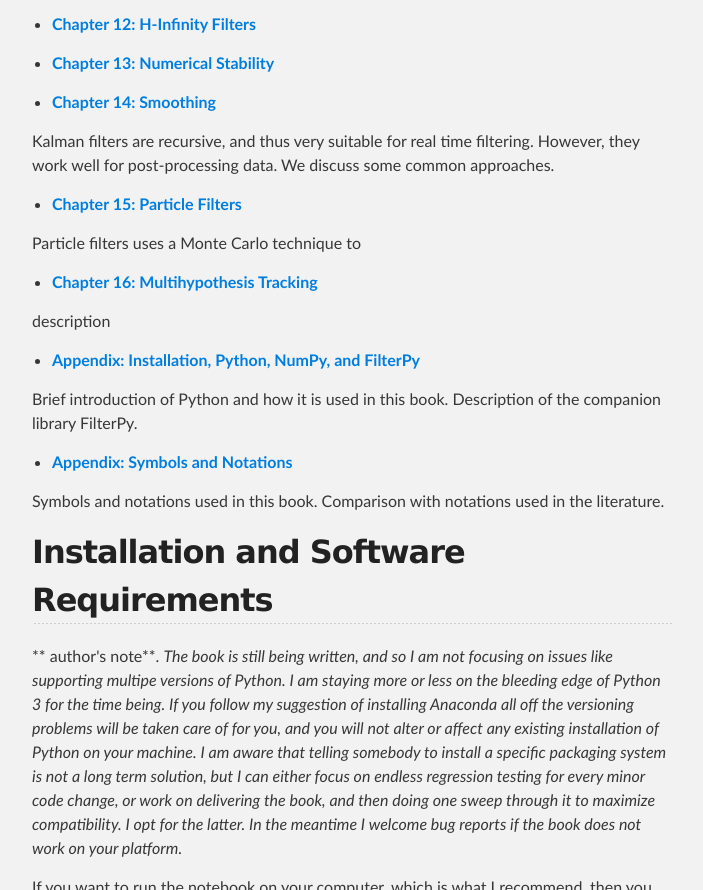
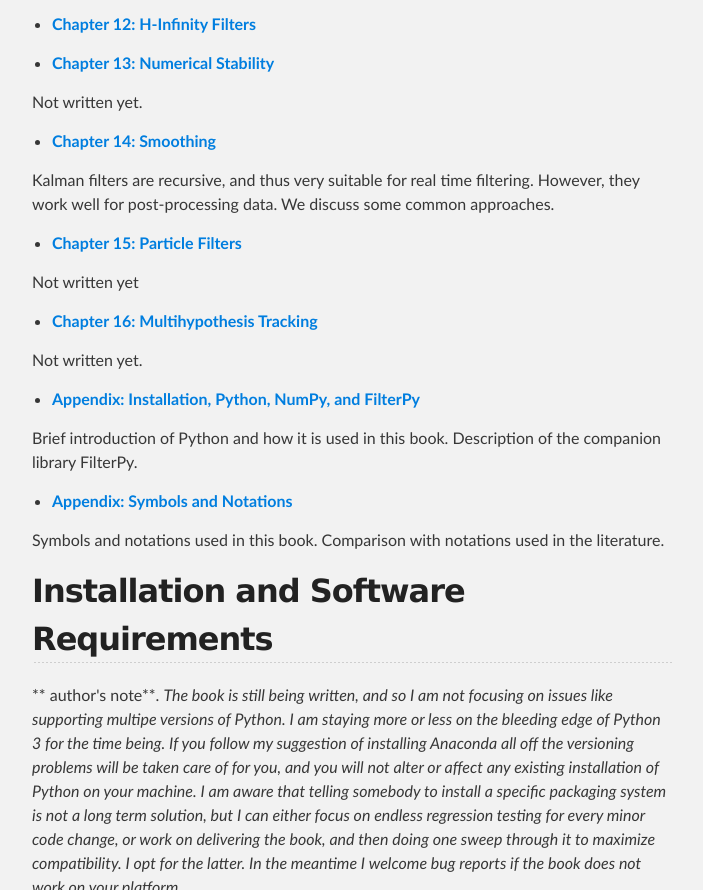
Before and after one commit to rlabbe/Kalman-and-Bayesian-Filters-in-Python, a plain HTML site: page index.html in a window 1280 px wide. Shown: the part 6154-7044 px from the top of the page, without its empty margins (288-991 px from the left). Drawn offline with Linux system fonts and the light colour scheme.

```diff
--- a/index.html
+++ b/index.html
@@ -177,9 +177,14 @@
 <p>EKF and UKF are linear approximations of nonlinear problems. Unless programmed carefully, they are not numerically stable. We discuss some common approaches to this problem.</p>
 
 <ul>
-<li><p><a href="http://nbviewer.ipython.org/urls/raw.github.com/rlabbe/Kalman-and-Bayesian-Filters-in-Python/master/12_HInfinity_Filters/HInfinity_Filter.ipynb"><strong>Chapter 12: H-Infinity Filters</strong></a></p></li>
+<li><p><a href="http://nbviewer.ipython.org/urls/raw.github.com/rlabbe/Kalman-and-Bayesian-Filters-in-Python/master/12_HInfinity_Filters/HInfinity_Filters.ipynb"><strong>Chapter 12: H-Infinity Filters</strong></a></p></li>
 <li><p><a href="not%20implemented"><strong>Chapter 13: Numerical Stability</strong></a></p></li>
-<li><p><a href="http://nbviewer.ipython.org/urls/raw.github.com/rlabbe/Kalman-and-Bayesian-Filters-in-Python/master/14_Smoothing/Smoothing.ipynb"><strong>Chapter 14: Smoothing</strong></a></p></li>
+</ul>
+
+<p>Not written yet.</p>
+
+<ul>
+<li><a href="http://nbviewer.ipython.org/urls/raw.github.com/rlabbe/Kalman-and-Bayesian-Filters-in-Python/master/14_Smoothing/Smoothing.ipynb"><strong>Chapter 14: Smoothing</strong></a></li>
 </ul>
 
 <p>Kalman filters are recursive, and thus very suitable for real time filtering. However, they work well for post-processing data. We discuss some common approaches.</p>
@@ -188,13 +193,13 @@
 <li><a href="not%20implemented"><strong>Chapter 15: Particle Filters</strong></a></li>
 </ul>
 
-<p>Particle filters uses a Monte Carlo technique to </p>
+<p>Not written yet</p>
 
 <ul>
 <li><a href="not%20implemented"><strong>Chapter 16: Multihypothesis Tracking</strong></a></li>
 </ul>
 
-<p>description</p>
+<p>Not written yet.</p>
 
 <ul>
 <li><a href="http://nbviewer.ipython.org/urls/raw.github.com/rlabbe/Kalman-and-Bayesian-Filters-in-Python/master/Appendix_A_Installation/Appendix_Installation.ipynb"><strong>Appendix: Installation, Python, NumPy, and FilterPy</strong></a></li>
```
Also changed, not shown: params.json (+1 -1 lines).
